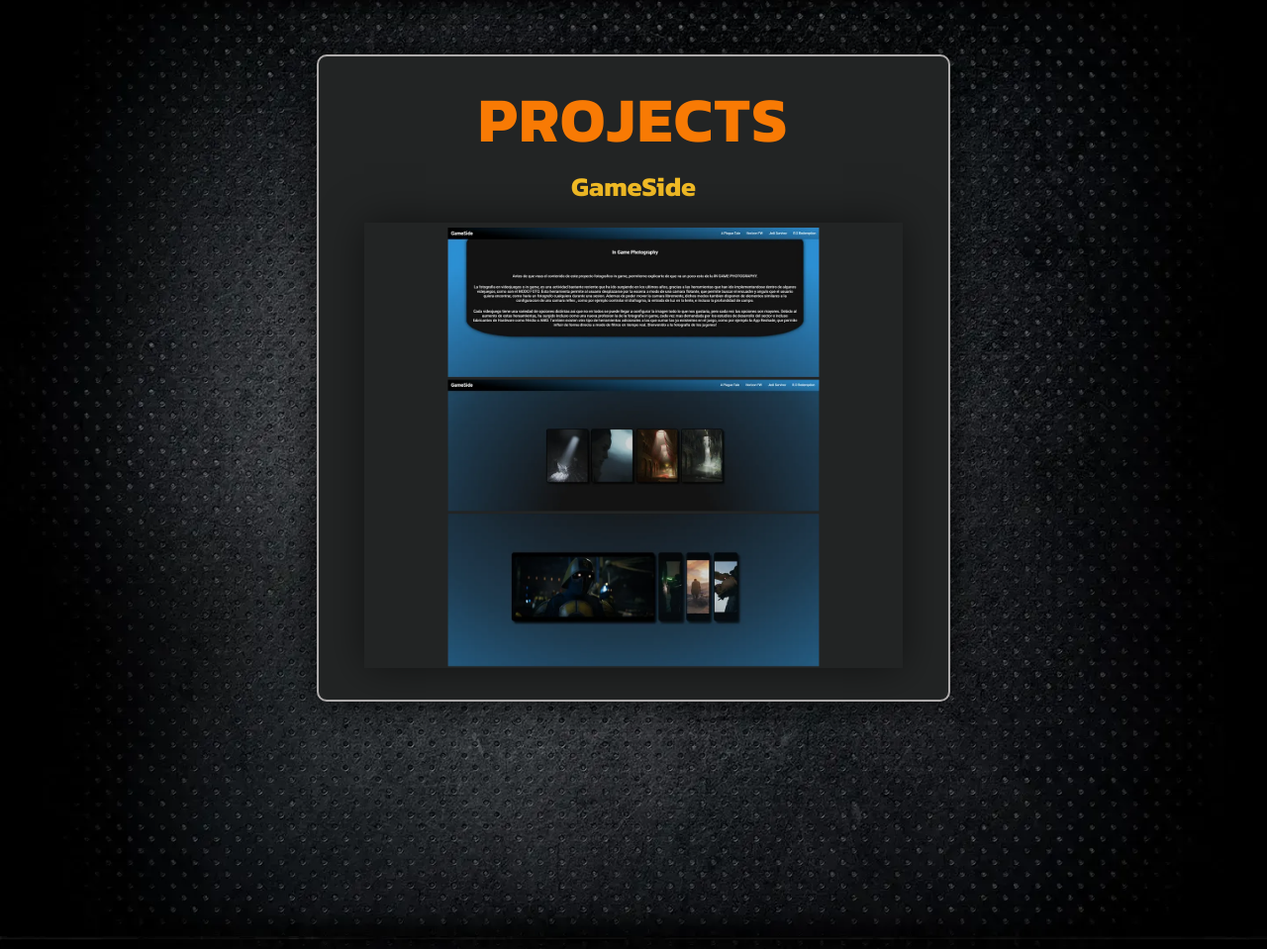
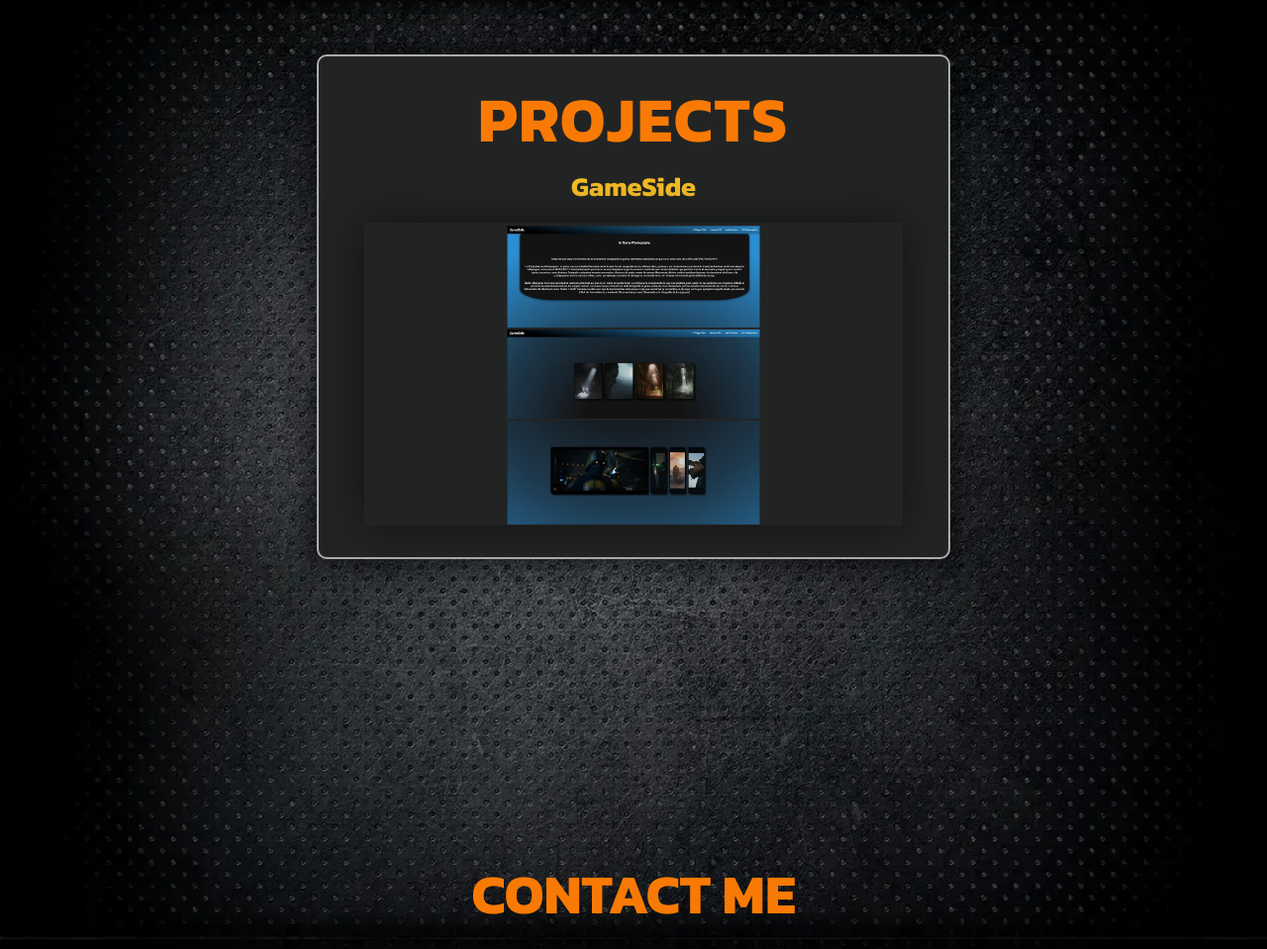
Before and after one commit to VictorIgle/proyecto-final, a plain HTML site: page index.html in a window 1280 px wide. Shown: the part 3854-4813 px from the top of the page at 99% size. Drawn offline with Linux system fonts and the light colour scheme.

Commit message:
Revert "ligthbox css2"
This reverts commit c96cd69a053424f1015c1eddda112f78d43d2d23.

```diff
--- a/css/index.css
+++ b/css/index.css
@@ -519,7 +519,7 @@
 .Projects-grid{
     width: 90%;
     display: grid;
-    grid-template-columns: repeat( auto-fit , minmax (300px , 1fr) );
+    grid-template-columns: repeat( auto-fit , minmax(300px , 1fr) );
     align-items: center;
     gap: 2rem;
     margin: 1rem auto;
@@ -527,16 +527,17 @@
 }
 
 .Projects-img{
-    min-height: 450px;
-    min-height: 450px;
-    object-fit:cover;
+    min-height: 250px;
+    min-height: 250px;
+    object-fit:contain;
     transition: all .5s ease;
+
 
 }
 
 .Projects-img:hover{
     transform: scale(.95);
-
+    cursor: pointer;
 }
 
 .Projects-img:active{
```
